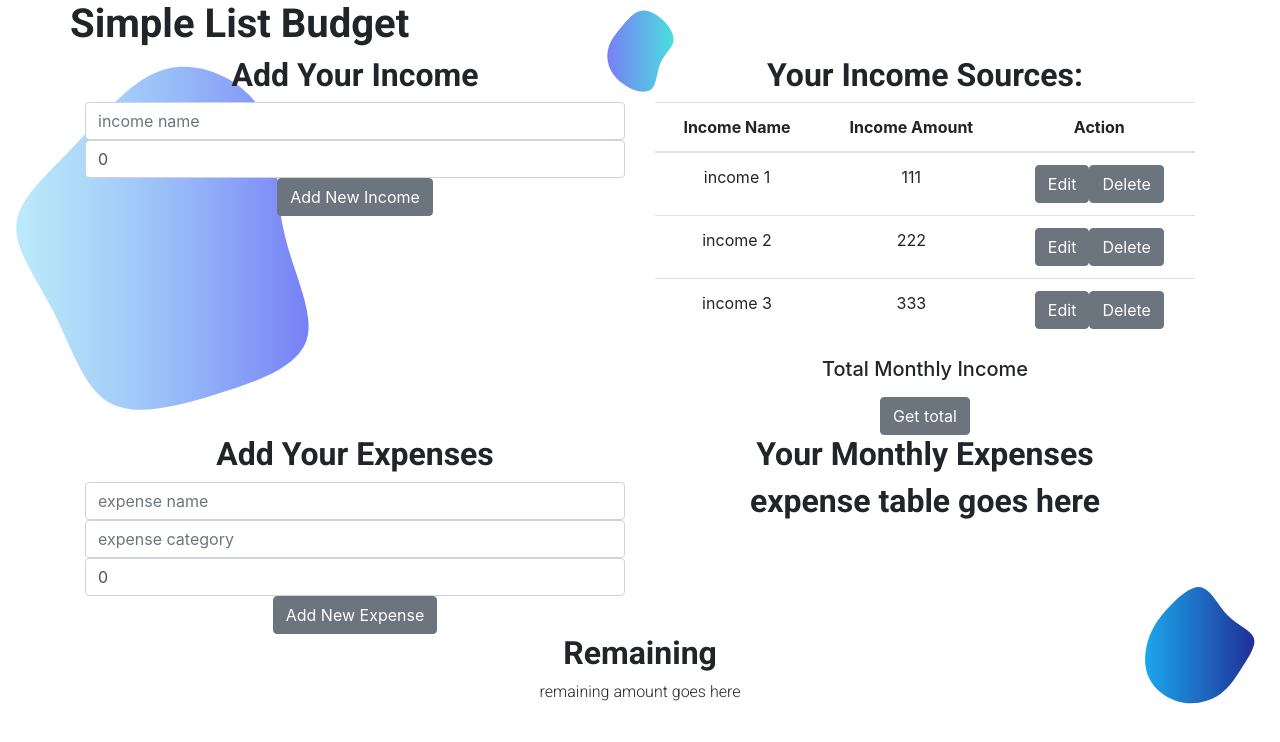
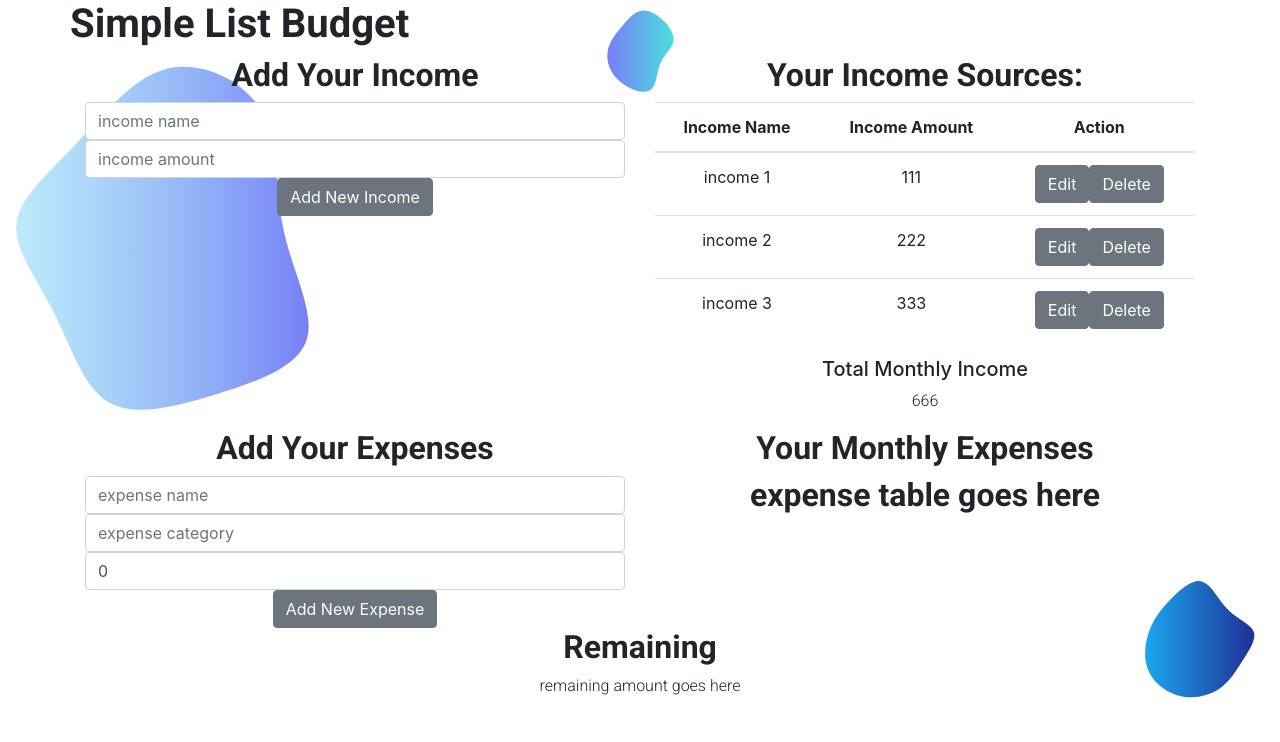
Before and after one commit to SirenaAlyceDev/react-budget, a React (Create React App) app: page /faqs in a window 1280 px wide. Shown: the top 742 px of the page. Built offline with nearby package versions, Linux system fonts and the light colour scheme; the HTML template or start-up script is replaced by a standard one.

Commit message:
added income total to return on page

```diff
--- a/src/components/AddIncomeComponent.js
+++ b/src/components/AddIncomeComponent.js
@@ -2,7 +2,7 @@ import React, { useState } from "react";
 import { Button, Form, Input } from "reactstrap";
 
 const AddIncomeForm = (props) => {
-  const initialFormState = { id: null, name: "", amount: 0 };
+  const initialFormState = { id: null, name: "", amount: "" };
   const [income, setIncome] = useState(initialFormState);
 
   const handleInputChange = (event) => {
@@ -26,7 +26,7 @@ const AddIncomeForm = (props) => {
       setIncome(initialFormState)
     }}>
       <Input type="text" name="name" placeholder="income name" value={income.name} onChange={handleInputChange} />
-      <Input type="number" name="amount" placeholder="income amount" value={income.amount} onChange={handleInputChange} />
+      <Input type="text" name="amount" placeholder="income amount" value={income.amount} onChange={handleInputChange} />
       <Button>Add New Income</Button>
     </Form>
   );
--- a/src/components/SimpleListComponent.js
+++ b/src/components/SimpleListComponent.js
@@ -42,8 +42,9 @@ const ListBudget = (props) => {
     let sum = incomes.reduce(function(a,c) {
       return a + c.amount
     }, initialValue)
-    console.log(sum)
-    console.log(incomes)
+    // console.log(sum)
+    // console.log(incomes)
+    return sum;
   }
 
   return (
@@ -75,10 +76,7 @@ const ListBudget = (props) => {
       </h2>
       <IncomeTable incomes={incomes} deleteIncome={deleteIncome} editRow={editRow} />
       <h5>Total Monthly Income </h5>
-      <p>{props.sum}</p>
-      <Button onClick={() => calculations()}>
-        Get total
-      </Button>
+      <p>{calculations()}</p>
       </Col>
       </Row>
       <Row>
```
Also changed, not shown: 1 other file (tests, documents, lock files or other folders).
